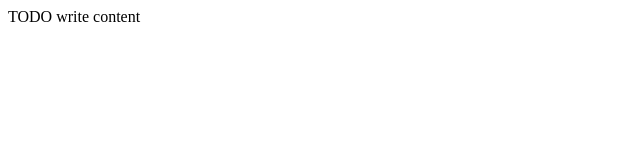
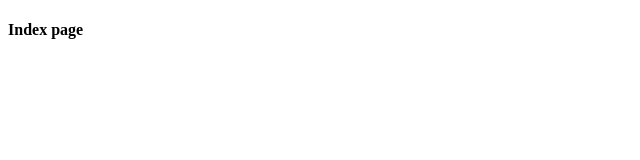
Before and after one commit to martin-cerny/payforeign, a plain HTML site: page src/main/resources/templates/article/show.html in a window 1280 px wide. Shown: the whole page, without its empty margins (0-640 px from the left). Drawn offline with Linux system fonts and the light colour scheme.

Commit message:
article ERM update and create changes

```diff
--- a/src/main/resources/templates/article/show.html
+++ b/src/main/resources/templates/article/show.html
@@ -1,16 +1,13 @@
 <!DOCTYPE html>
-<!--
-To change this license header, choose License Headers in Project Properties.
-To change this template file, choose Tools | Templates
-and open the template in the editor.
--->
-<html>
-    <head>
-        <title>TODO supply a title</title>
-        <meta charset="UTF-8">
-        <meta name="viewport" content="width=device-width, initial-scale=1.0">
+<html xmlns:th="http://www.w3.org/1999/xhtml"
+xmlns:layout="http://www.ultraq.net.nz/thymeleaf/layout"
+layout:decorator="layout/default">
+    <head lang="en">
+        <title>Index</title>
     </head>
     <body>
-        <div>TODO write content</div>
+        <div class="row" layout:fragment="content">
+            <h4 class="indigo-text center">Index page</h4>
+        </div>
     </body>
 </html>
```
Also changed, not shown: src/main/resources/templates/article/createOrEdit.html (+0 -1 lines), 2 other files.
